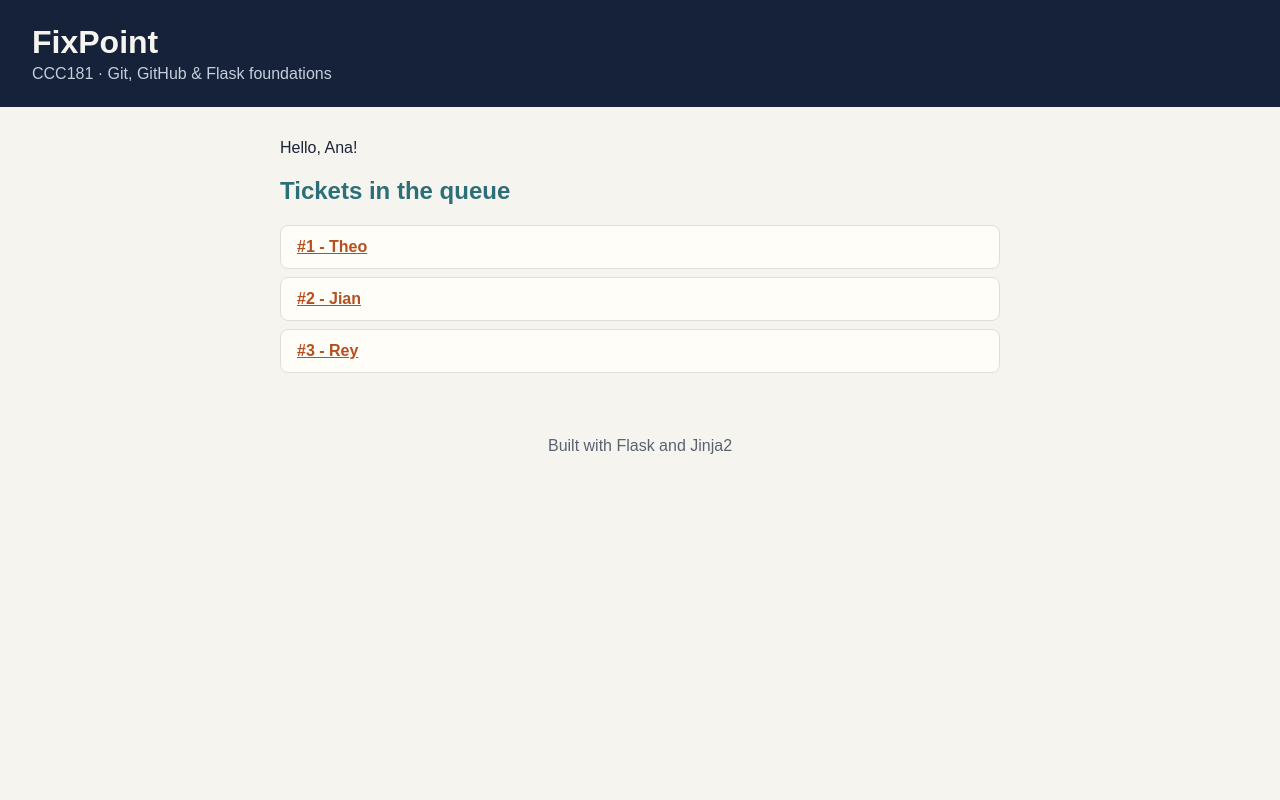
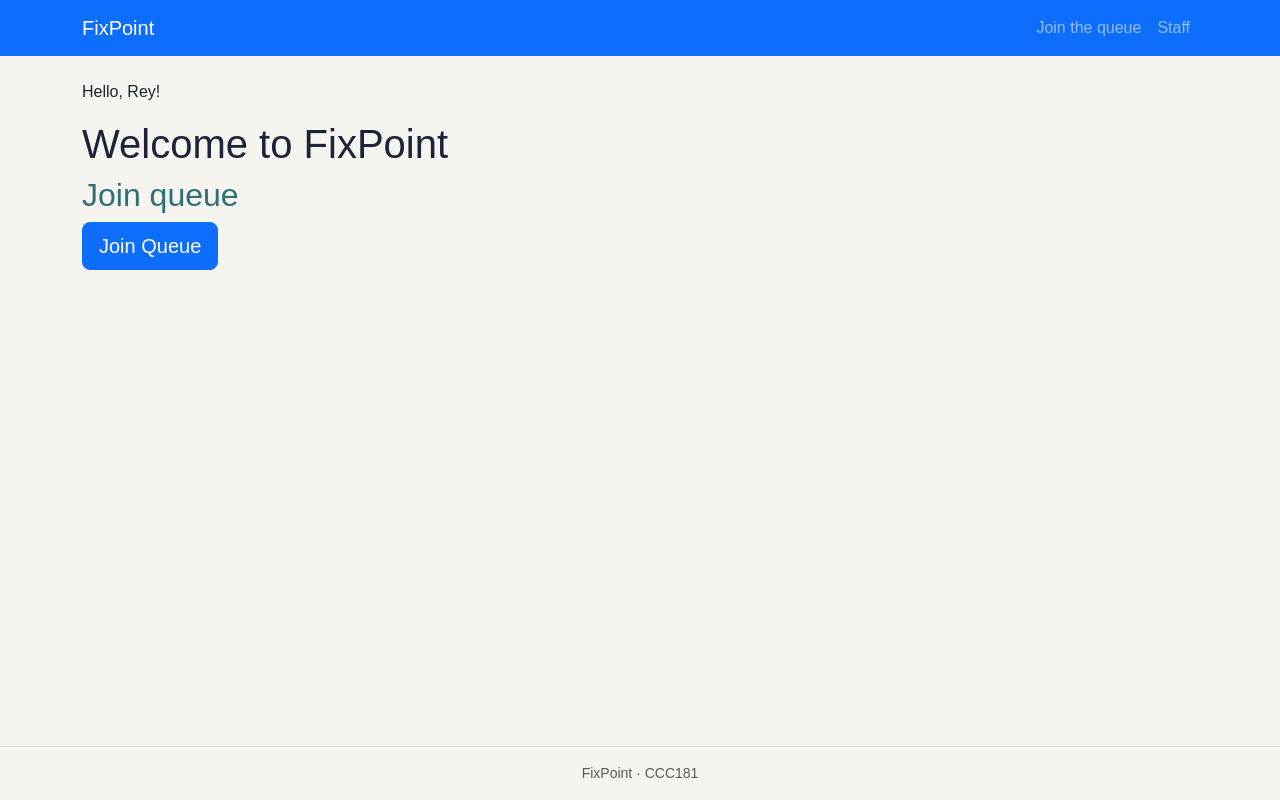
Before and after one commit to Pintakasi/CCC181, a Flask app: page / in a window 1280 px wide. Run offline with Flask 3, Linux system fonts and the light colour scheme.

Commit message:
Add Bootstrap layout and navigation (#1)

```diff
--- a/my-app/app.py
+++ b/my-app/app.py
@@ -4,9 +4,10 @@ Run it with:
     flask --app app run --debug
 then open http://127.0.0.1:5000
 """
-from flask import Flask, abort, render_template
+from flask import Flask, abort, render_template, request, url_for
 
 app = Flask(__name__)
+app.secret_key = "dev-only-change-me"
 
 # Sample data for the demo. A real app would load this from a database later.
 SERVICES = [
@@ -42,7 +43,7 @@ def get_ticket_by_id(ticket_id):
 def index():
     # render_template looks inside the templates/ folder and passes
     # keyword arguments to the template as variables.
-    return render_template("index.html", name="Ana", tickets=TICKETS)
+    return render_template("index.html", name="Rey", tickets=TICKETS)
 
 
 @app.route("/queue/<int:ticket_id>")
@@ -62,3 +63,13 @@ def hello():
 if __name__ == "__main__":
     # Lets you also start the app with: python app.py
     app.run(debug=True)
+
+#Added
+
+@app.route("/join")
+def join_form():
+    return render_template("join.html")
+
+@app.route("/staff")
+def staff_dashboard():
+    return render_template("staff.html")
--- a/my-app/templates/base.html
+++ b/my-app/templates/base.html
@@ -4,20 +4,57 @@
   <meta charset="utf-8">
   <meta name="viewport" content="width=device-width, initial-scale=1">
   <title>{% block title %}FixPoint{% endblock %}</title>
-  {# Link static files with url_for instead of hard-coding paths #}
+  <link rel="stylesheet"
+        href="https://cdn.jsdelivr.net/npm/bootstrap@5.3.3/dist/css/bootstrap.min.css">
   <link rel="stylesheet" href="{{ url_for('static', filename='css/style.css') }}">
 </head>
-<body>
-  <header>
-    <h1><a href="{{ url_for('index') }}">FixPoint</a></h1>
-    <p class="tagline">CCC181 · Git, GitHub &amp; Flask foundations</p>
-  </header>
+<body class="d-flex flex-column min-vh-100">
+  <a class="visually-hidden-focusable" href="#main">Skip to main content</a>
 
-  <main>
+  <nav class="navbar navbar-expand-md bg-primary" data-bs-theme="dark">
+    <div class="container">
+      <a class="navbar-brand" href="{{ url_for('index') }}">FixPoint</a>
+      <button class="navbar-toggler" type="button" data-bs-toggle="collapse"
+              data-bs-target="#mainNav" aria-controls="mainNav"
+              aria-expanded="false" aria-label="Toggle navigation">
+        <span class="navbar-toggler-icon"></span>
+      </button>
+      <div class="collapse navbar-collapse" id="mainNav">
+        <ul class="navbar-nav ms-auto">
+          <li class="nav-item">
+            <a class="nav-link {% if request.endpoint == 'join_form' %}active{% endif %}"
+               {% if request.endpoint == 'join_form' %}aria-current="page"{% endif %}
+               href="{{ url_for('join_form') }}">Join the queue</a>
+          </li>
+          <li class="nav-item">
+            <a class="nav-link {% if request.endpoint == 'staff_dashboard' %}active{% endif %}"
+               {% if request.endpoint == 'staff_dashboard' %}aria-current="page"{% endif %}
+               href="{{ url_for('staff_dashboard') }}">Staff</a>
+          </li>
+        </ul>
+      </div>
+    </div>
+  </nav>
+
+  <main id="main" class="container my-4 flex-grow-1">
+    {% with messages = get_flashed_messages(with_categories=true) %}
+      {% for category, message in messages %}
+        <div class="alert alert-{{ category }} alert-dismissible fade show" role="alert">
+          {{ message }}
+          <button type="button" class="btn-close" data-bs-dismiss="alert" aria-label="Close"></button>
+        </div>
+      {% endfor %}
+    {% endwith %}
+
     {% block content %}{% endblock %}
   </main>
 
-  <footer>Built with Flask and Jinja2</footer>
+  <footer class="border-top py-3 text-center text-body-secondary small">
+    FixPoint · CCC181
+  </footer>
+
+  <script src="https://cdn.jsdelivr.net/npm/bootstrap@5.3.3/dist/js/bootstrap.bundle.min.js"></script>
   <script src="{{ url_for('static', filename='js/main.js') }}"></script>
+  {% block scripts %}{% endblock %}
 </body>
 </html>
--- a/my-app/templates/index.html
+++ b/my-app/templates/index.html
@@ -2,17 +2,8 @@
 
 {% block content %}
   <p>Hello, {{ name }}!</p>
-
-  <h2>Tickets in the queue</h2>
-  <ul class="tickets">
-    {% for ticket in tickets %}
-      <li>
-        <a href="{{ url_for('ticket', ticket_id=ticket['ticket_id']) }}">
-          #{{ ticket['ticket_id'] }} - {{ ticket['name'] }}
-        </a>
-      </li>
-    {% else %}
-      <li>The queue is empty.</li>
-    {% endfor %}
-  </ul>
+  <h1>Welcome to FixPoint</h1>
+  <h2>Join queue</h2>
+  <button class="btn btn-primary btn-lg">Join Queue</button>
 {% endblock %}
+`
```
Also changed, not shown: my-app/templates/staff.html (added, +8 -0 lines).
